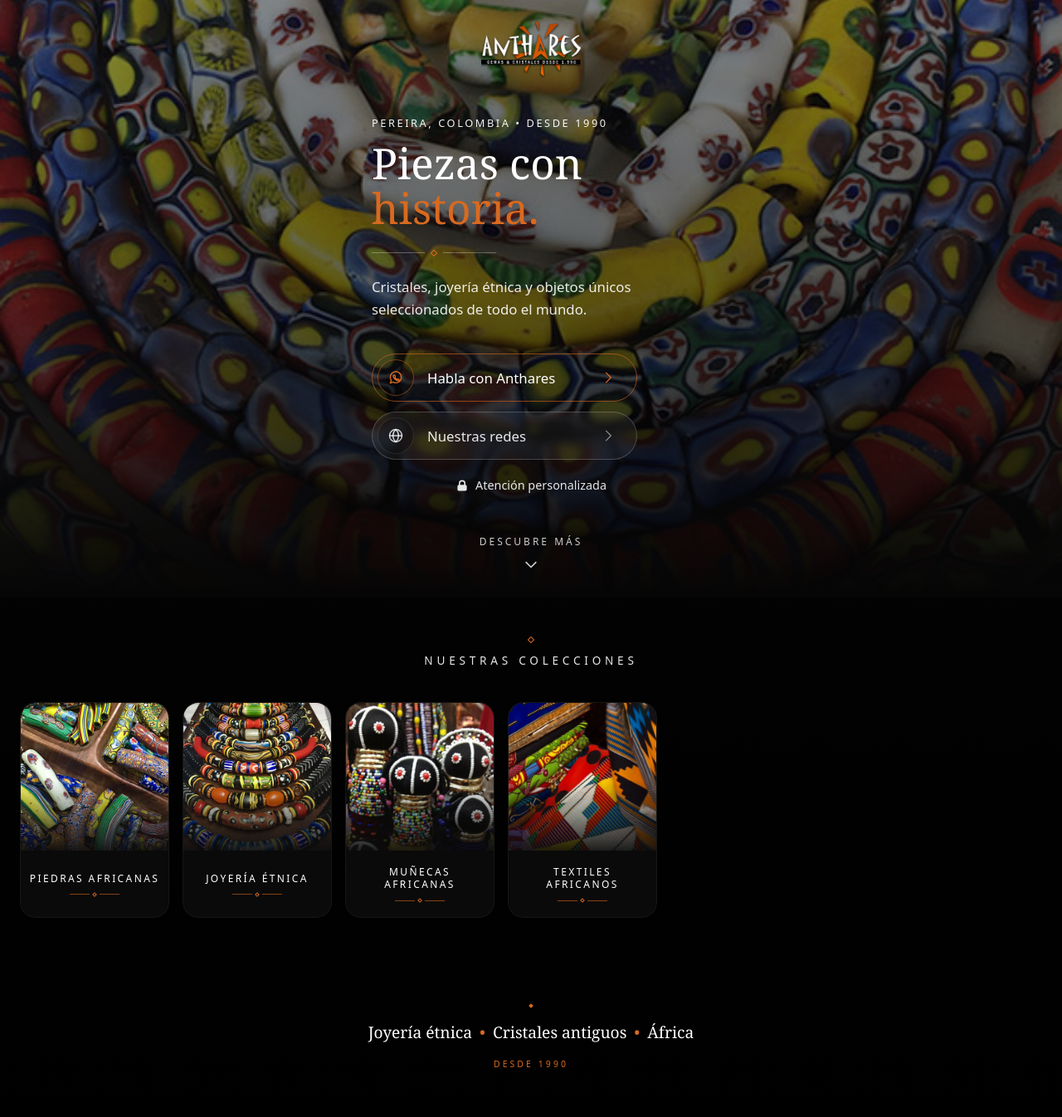
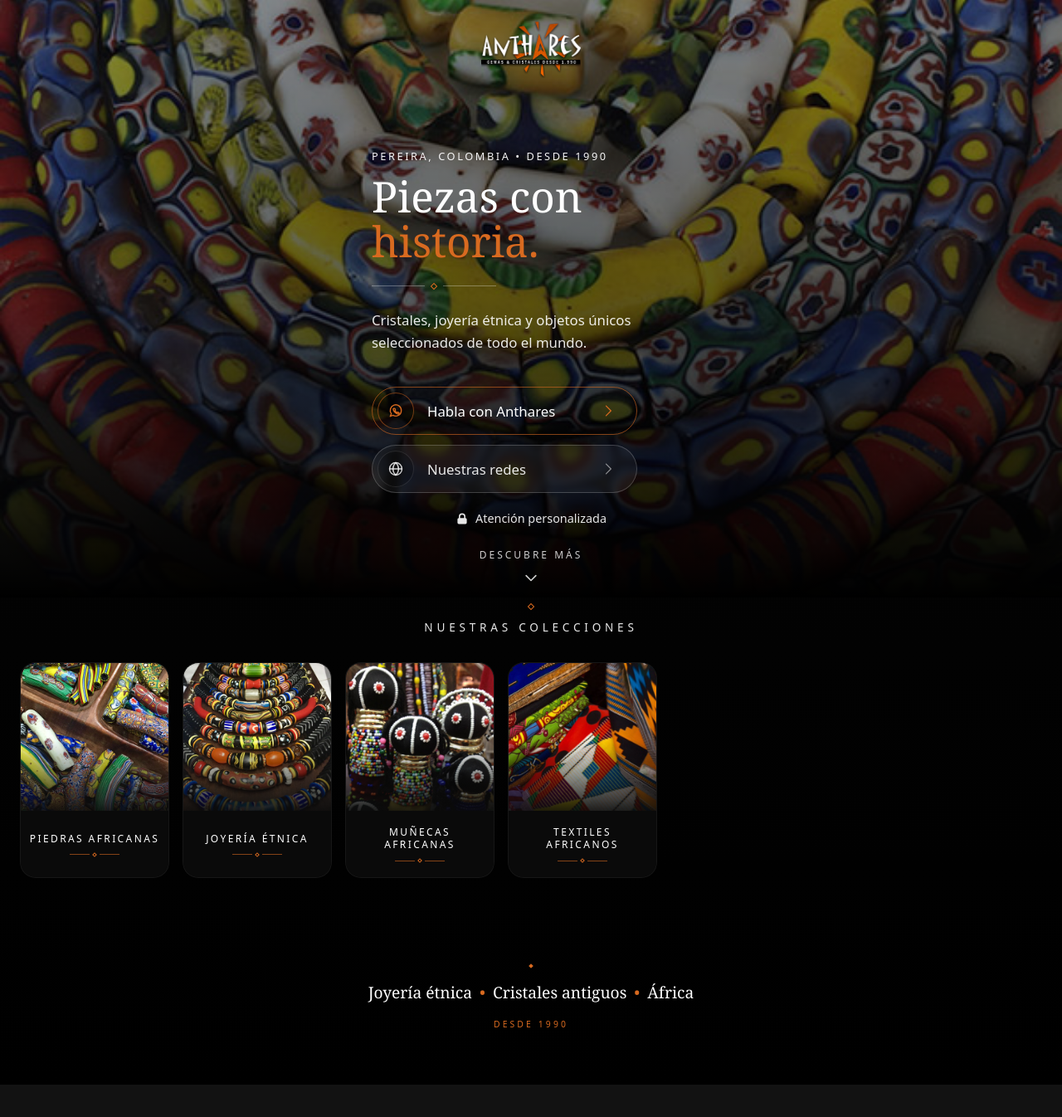
Before and after one commit to jorgegdi25/anthares-tarjeta, a Next.js app: page /tarjeta/ in a window 1280 px wide. Shown: the top 1346 px of the page at 83% size. After the commit the page ends 1307 px from the top, so only its background shows below. Built offline with nearby package versions, Linux system fonts and the light colour scheme.

Commit message:
style: reduce spacing between hero and collections to prevent large black gap

```diff
--- a/components/CollectionsGallery.tsx
+++ b/components/CollectionsGallery.tsx
@@ -23,8 +23,8 @@ const collections = [
 
 export function CollectionsGallery() {
   return (
-    <div className="w-full mt-12 pb-12">
-      <div className="flex flex-col items-center mb-10 mt-6">
+    <div className="w-full mt-2 pb-12">
+      <div className="flex flex-col items-center mb-8 mt-2">
         <div className="w-1.5 h-1.5 rotate-45 border border-[#D86A20] mb-3"></div>
         <h2 className="font-sans text-[0.85rem] font-medium tracking-[0.35em] text-white/90">
           NUESTRAS COLECCIONES
--- a/components/Hero.tsx
+++ b/components/Hero.tsx
@@ -47,7 +47,7 @@ export function Hero({ onOpenContact, onOpenSocial }: HeroProps) {
   }, []);
 
   return (
-    <section className="relative w-full h-[90vh] min-h-[650px] flex flex-col justify-end pb-8">
+    <section className="relative w-full h-[90vh] min-h-[650px] flex flex-col justify-end pb-4">
       {/* Background Media */}
       <div className="pointer-events-none absolute inset-0">
         <Image
@@ -83,7 +83,7 @@ export function Hero({ onOpenContact, onOpenSocial }: HeroProps) {
         )}
         {/* Gradient overlays to blend into black bottom */}
         <div className="absolute inset-0 bg-black/40" />
-        <div className="absolute inset-0 bg-gradient-to-b from-black/10 via-black/40 to-[#050505]" />
+        <div className="absolute inset-0 bg-gradient-to-b from-black/10 via-black/40 to-black" />
       </div>
 
       {/* Overlay Content */}
@@ -155,7 +155,7 @@ export function Hero({ onOpenContact, onOpenSocial }: HeroProps) {
             initial={{ opacity: 0 }}
             animate={{ opacity: 1 }}
             transition={{ delay: 1.5, duration: 1 }}
-            className="mt-12 flex flex-col items-center justify-center gap-1.5"
+            className="mt-6 flex flex-col items-center justify-center gap-1.5"
           >
             <span className="text-[0.75rem] uppercase tracking-[0.25em] text-white/80 font-medium">Descubre más</span>
             <motion.svg
```
